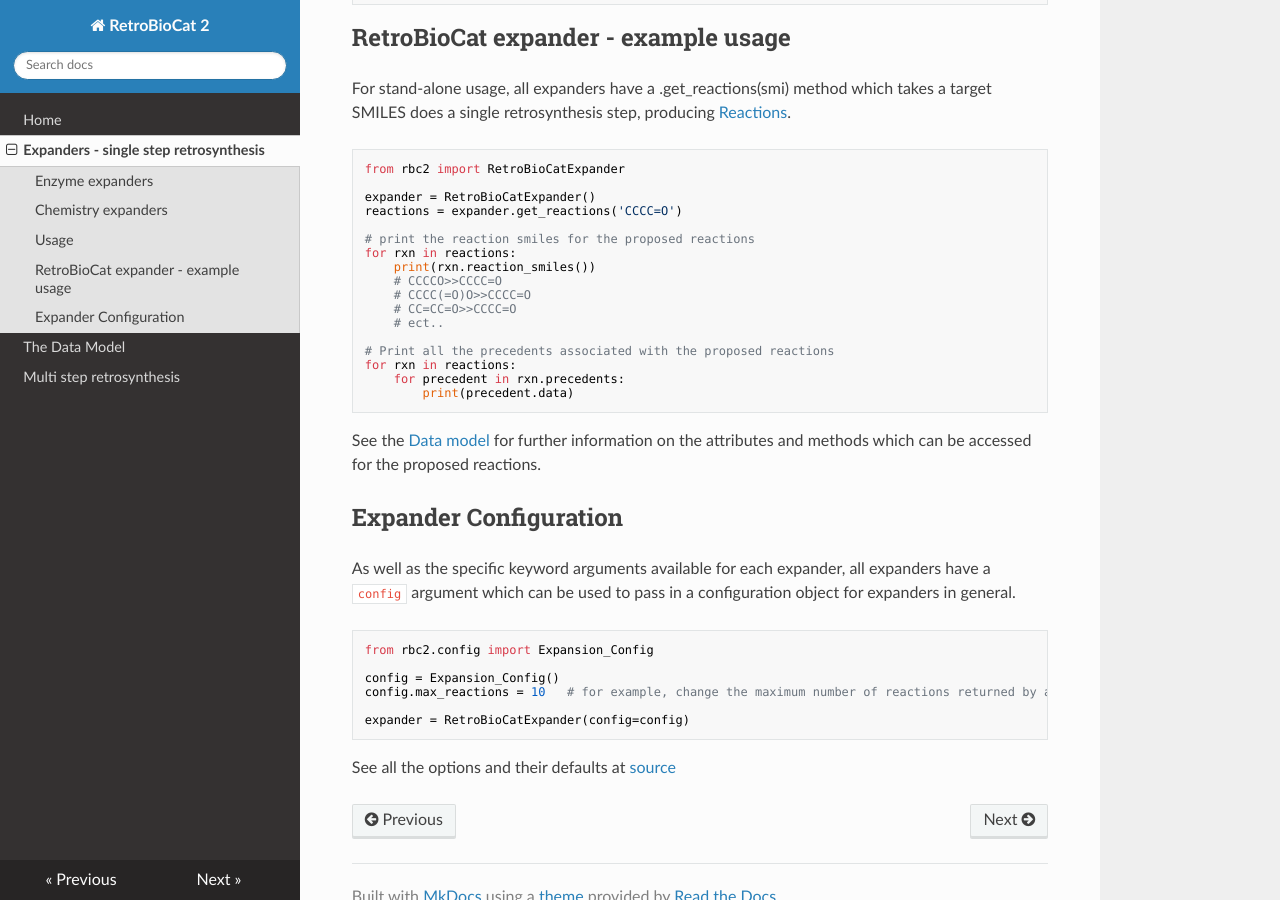
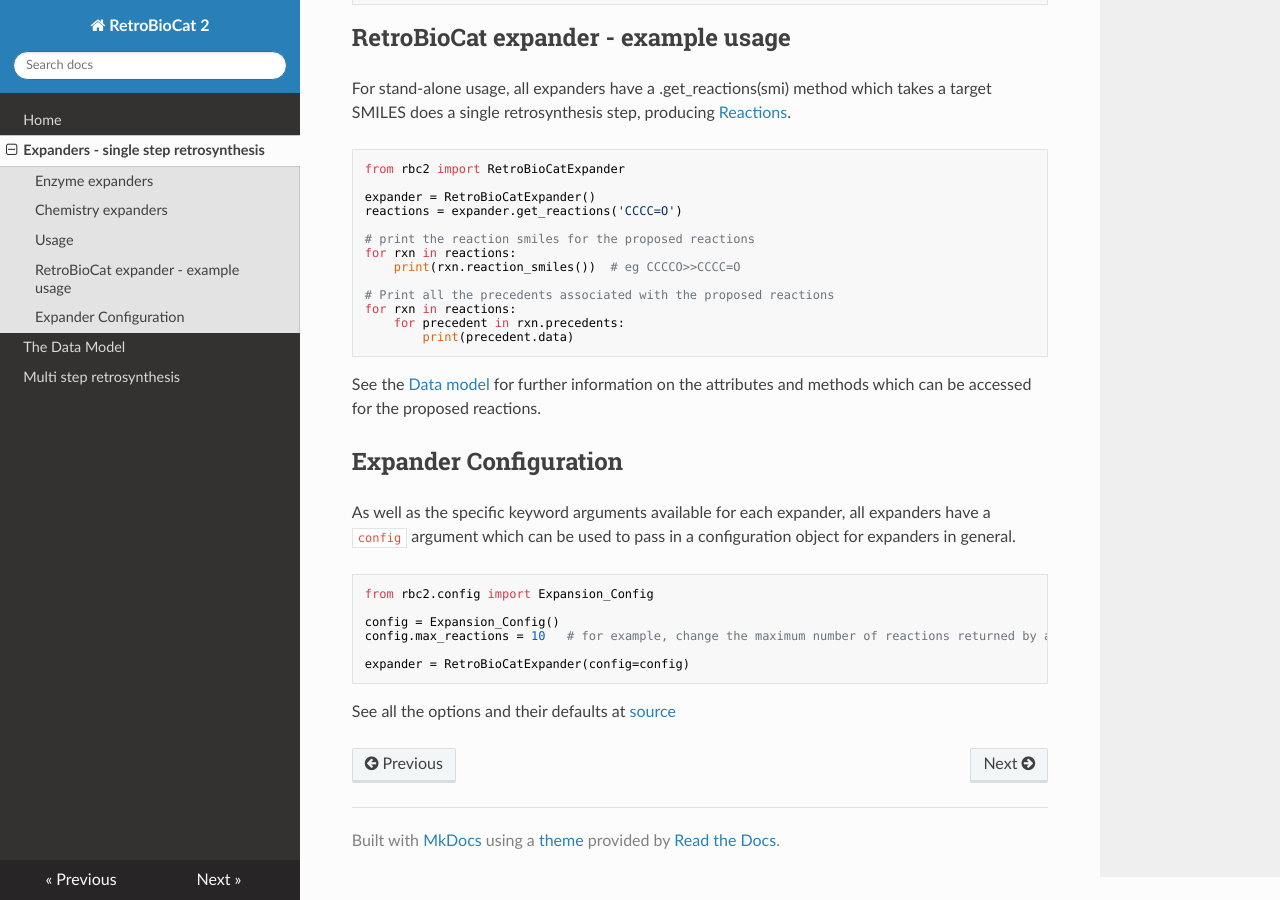
Before and after one commit to willfinnigan/RetroBioCat-2, an MkDocs documentation site: the page built from docs/single_step_retrosynthesis.md, in a window 1280 px wide and 900 px high, scrolled down 2241 px. Built offline with MkDocs 1.6.1, drawn with Linux system fonts in a browser that asks for light colours; nearby versions of some CDN libraries.

Commit message:
adding documentation

```diff
--- a/docs/single_step_retrosynthesis.md
+++ b/docs/single_step_retrosynthesis.md
@@ -97,11 +97,7 @@
 
 # print the reaction smiles for the proposed reactions
 for rxn in reactions:
-    print(rxn.reaction_smiles())
-    # CCCCO>>CCCC=O
-    # CCCC(=O)O>>CCCC=O
-    # CC=CC=O>>CCCC=O
-    # ect..
+    print(rxn.reaction_smiles())  # eg CCCCO>>CCCC=O
 
 # Print all the precedents associated with the proposed reactions
 for rxn in reactions:
```
